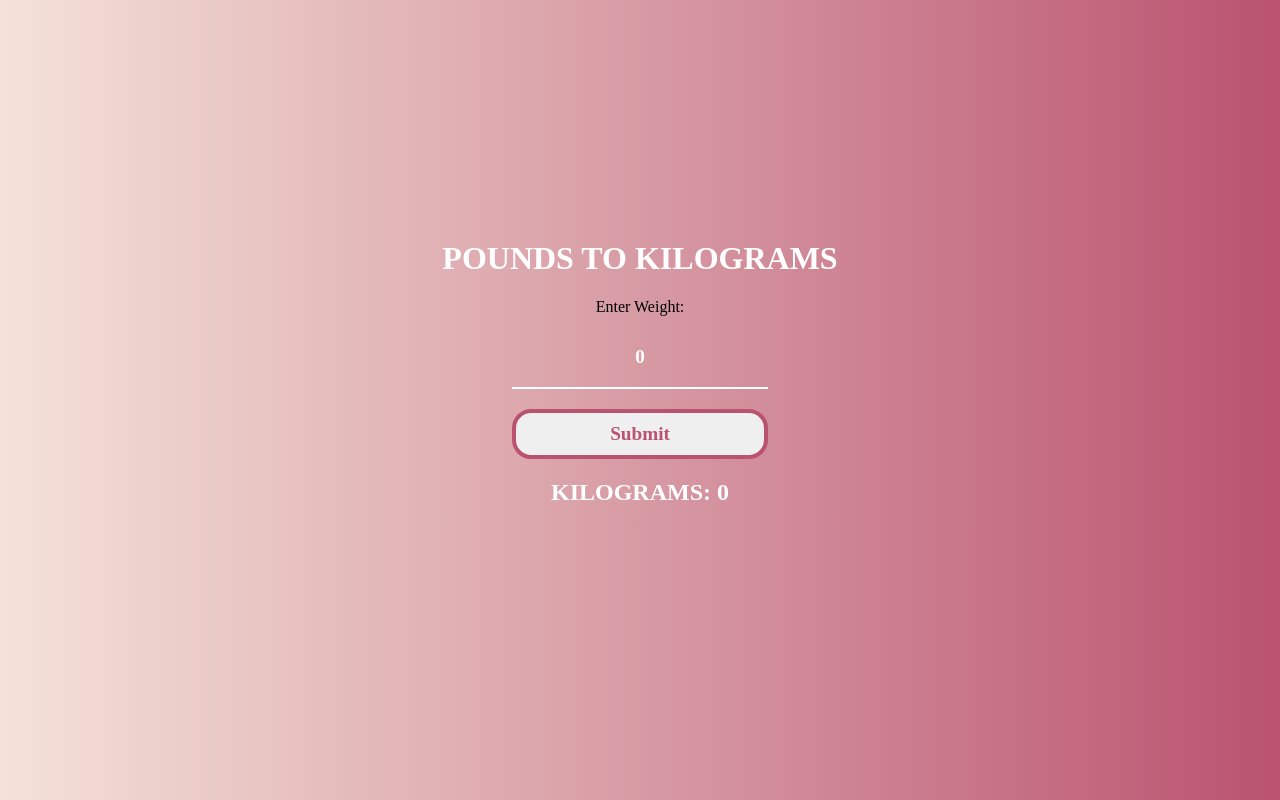
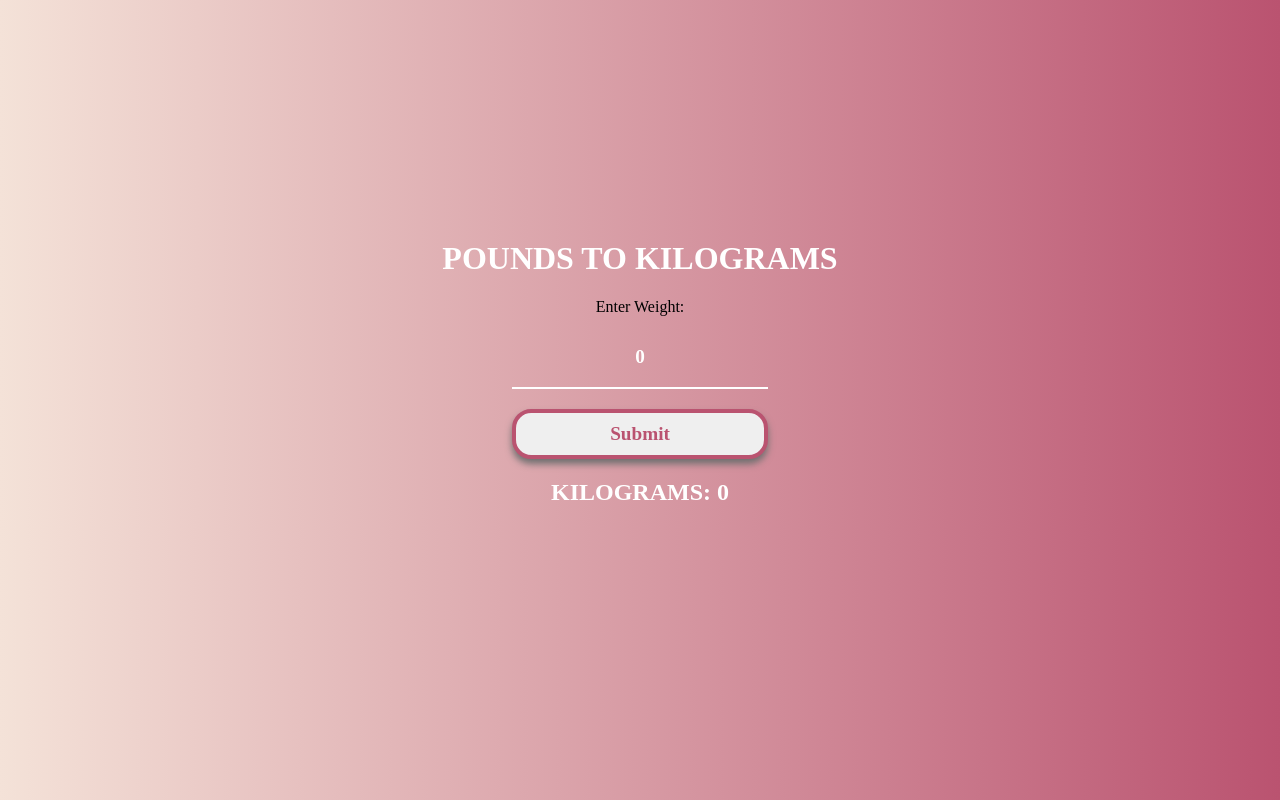
Before and after one commit to eliq1986/React-Pounds-Kilo, a React (Create React App) app: page / in a window 1280 px wide. Built offline with nearby package versions, Linux system fonts and the light colour scheme.

Commit message:
Added button transition effect

```diff
--- a/src/components/app.css
+++ b/src/components/app.css
@@ -38,11 +38,6 @@ h1 {
 
 /***PSEUDO*****/
 
-input[type="submit"]:hover {
-    color: white;
-    background: #BA5370;
-    cursor: pointer;
-}
 
 
 @keyframes moveFromLeft{
--- a/src/components/form.css
+++ b/src/components/form.css
@@ -22,7 +22,8 @@ input[type="submit"] {
     font-size: 1.2em;
     font-weight: bold;
     border: 4px solid #BA5370;
-    transition: all 0.5s ease;
+    transition: all 0.3s ease;
+    box-shadow: 0 5px 7px #707070;
 }
 input[type="text"] {
   background: none;
@@ -30,7 +31,23 @@ input[type="text"] {
   font-size: 1.2em;
   font-weight: bolder;
   border-bottom: 2px solid white;
+
 }
 input[type="text"]:focus, input[type="submit"] {
 outline: none;
 }
+
+
+
+input[type="submit"]:hover {
+    box-shadow: 0 8px 7px #707070;
+    transform: translateY(-8px);
+    color: white;
+    background: #BA5370;
+    cursor: pointer;
+}
+
+input[type="submit"]:active {
+    transform: translateY(0);
+    box-shadow: 0 4px 4px #707070;
+}
```
